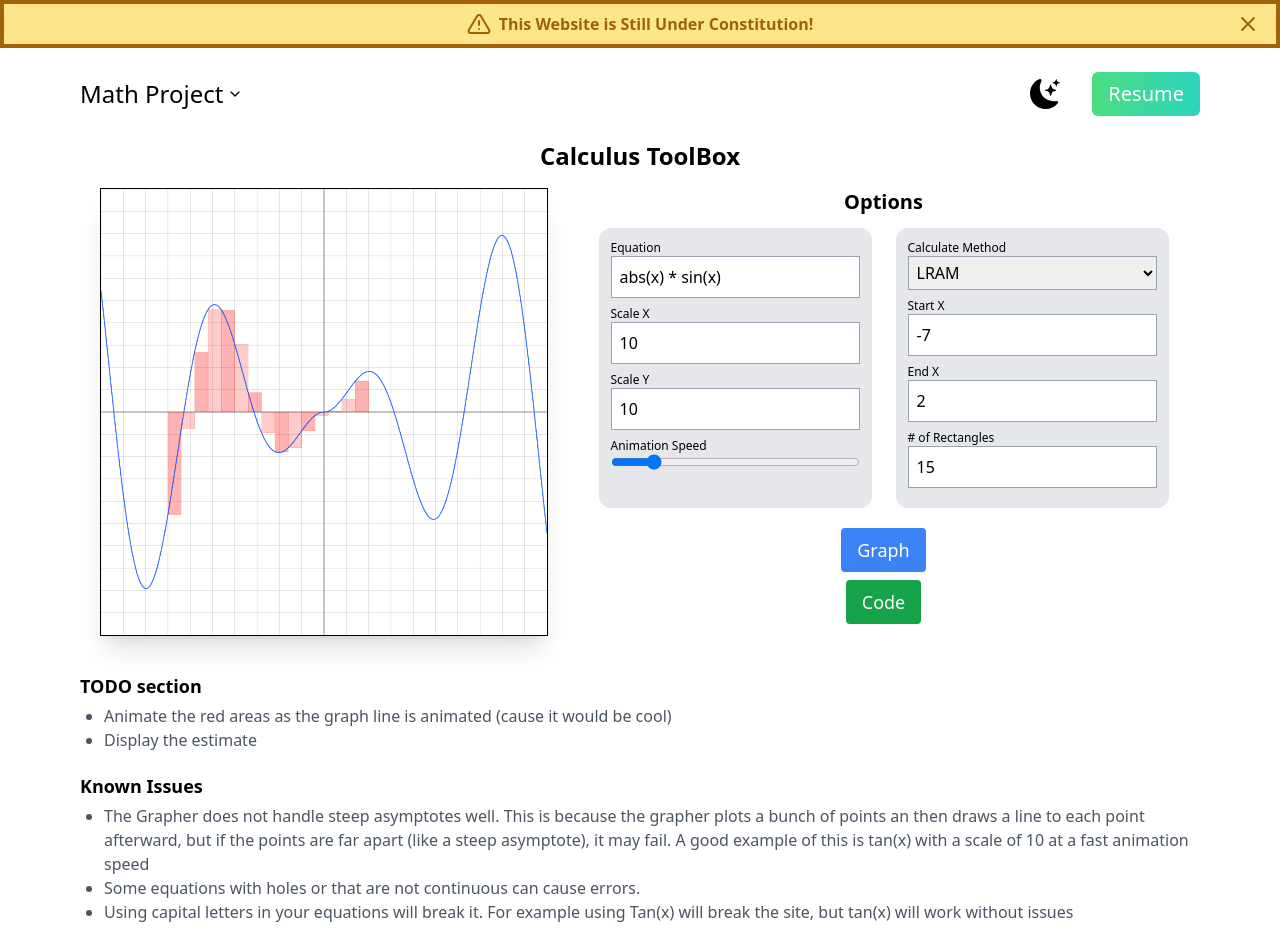
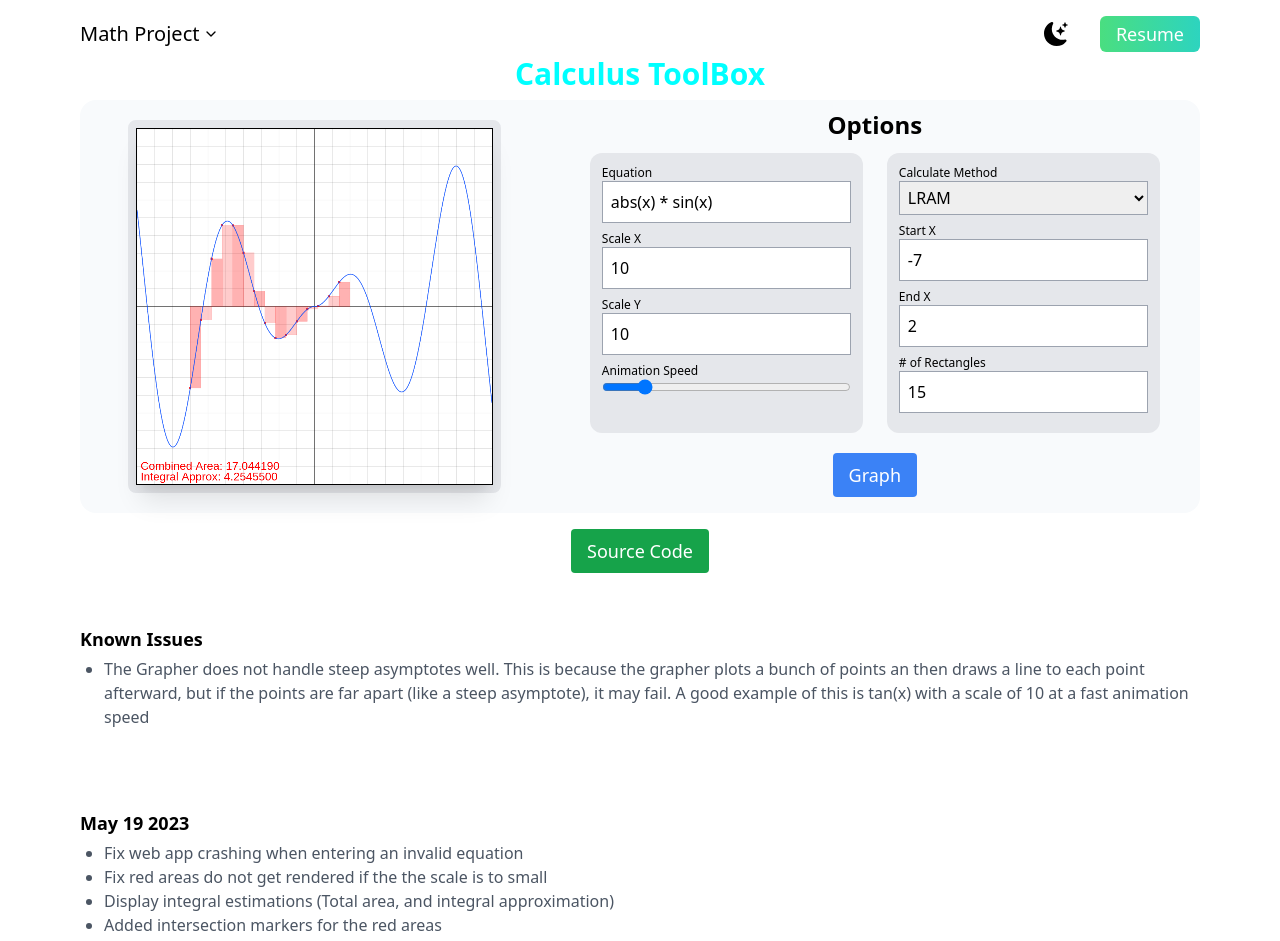
Before and after one commit to MetallicGoat/personal-portfolio, a Next.js app: page /mathproject in a window 1280 px wide. Shown: the top 941 px of the page. Built offline with nearby package versions, Linux system fonts and the light colour scheme.

Commit message:
May 19 2023

```diff
--- a/components/Graph.tsx
+++ b/components/Graph.tsx
@@ -1,5 +1,5 @@
 import React, {useEffect, useRef} from 'react';
-import {abs, evaluate} from 'mathjs';
+import {abs, evaluate, round} from 'mathjs';
 import {CalculateMethod, GraphInfo} from "@/components/utils/GraphInfo";
 
 type GraphProps = {
@@ -32,6 +32,7 @@ const Graph: React.FC<GraphProps> = ({graphInfo, version}) => {
 
         if (!ctx) return;
 
+        ctx.font = "32px Arial";
         const width = canvas.width;
         const height = canvas.height;
         const xScale = width / graphInfo.getScaleX();
@@ -135,60 +136,77 @@ const Graph: React.FC<GraphProps> = ({graphInfo, version}) => {
 
                 const stepSize = (graphInfo.endX - graphInfo.startX) / graphInfo.stepAmount;
                 let estimate = 0;
+                let estimateTotal = 0;
                 let currX = graphInfo.startX
 
                 // 3 steps
                 for (let pos = 0; pos < graphInfo.stepAmount; pos++) {
-                    if (abs(xScale * currX) > xAxis)
-                        break;
+                    const startX = currX * xScale
 
                     if (pos % 2 == 0)
                         ctx.fillStyle = "rgba(255, 0, 0, 0.3)";
                     else
                         ctx.fillStyle = "rgba(255, 0, 0, 0.2)";
 
+                    let currRectArea = 0
+
                     if (graphInfo.findAreaMethod != CalculateMethod.TRULE) {
                         let x = currX; // LRAM as fall back
+                        let offset = 0
 
                         switch (graphInfo.findAreaMethod) {
                             case CalculateMethod.LRAM:
+                                offset = 0;
                                 x = currX;
                                 break;
                             case CalculateMethod.RRAM:
+                                offset = stepSize * xScale;
                                 x = currX + stepSize;
                                 break;
                             case CalculateMethod.MRAM:
+                                offset = (stepSize / 2) * xScale
                                 x = currX + (stepSize / 2);
                                 break;
                         }
 
                         const rectY = evaluate(equation, {x: x});
 
-                        estimate += (rectY * stepSize);
+                        currRectArea = (rectY * stepSize);
 
                         // Draw the rectangle with the fill and stroke colors
-                        ctx.fillRect(xAxis + (xScale * currX), yAxis, xScale * stepSize, -(yScale * rectY));
-                        ctx.strokeRect(xAxis + (xScale * currX), yAxis, xScale * stepSize, -(yScale * rectY));
+                        ctx.fillRect(xAxis + startX, yAxis, xScale * stepSize, -(yScale * rectY));
+                        ctx.strokeRect(xAxis + startX, yAxis, xScale * stepSize, -(yScale * rectY));
+
+                        ctx.fillStyle = "rgba(255, 0, 0, .8)";
+                        ctx.fillRect(xAxis + startX + offset - 3, yAxis + -(yScale * rectY) - 3, 6, 6);
+
                     } else {
                         const startY = evaluate(equation, {x: currX});
                         const endY = evaluate(equation, {x: currX + stepSize});
 
-                        estimate += ((startY + endY) / 2) * stepSize; // Area of trapezoid
+                        currRectArea = ((startY + endY) / 2) * stepSize; // Area of trapezoid
 
                         ctx.beginPath();
-                        // TODO optimize
-                        ctx.moveTo(xAxis + (xScale * currX), yAxis); // Bottom-left point
-                        ctx.lineTo((xAxis + (xScale * currX)) + (xScale * stepSize), yAxis); // Bottom-right point
-                        ctx.lineTo((xAxis + (xScale * currX)) + (xScale * stepSize), yAxis - (yScale * endY)); // Top-right point
-                        ctx.lineTo(xAxis + (xScale * currX), yAxis - (yScale * startY)); // Top-left point
+                        ctx.moveTo(xAxis + startX, yAxis); // Bottom-left point
+                        ctx.lineTo((xAxis + startX) + (xScale * stepSize), yAxis); // Bottom-right point
+                        ctx.lineTo((xAxis + startX) + (xScale * stepSize), yAxis - (yScale * endY)); // Top-right point
+                        ctx.lineTo(xAxis + startX, yAxis - (yScale * startY)); // Top-left point
                         ctx.closePath();
                         ctx.stroke();
                         ctx.fill()
                     }
 
+                    currRectArea = round(currRectArea * 100000) / 100000
+
+                    estimateTotal += abs(currRectArea)
+                    estimate += currRectArea
+
                     currX += stepSize
                 }
-                console.log(estimate)
+
+                ctx.fillStyle = "rgb(255, 0, 0)";
+                ctx.fillText("Integral Approx: " + estimate.toPrecision(8), 10, (yAxis * 2) - 10)
+                ctx.fillText("Combined Area: " + estimateTotal.toPrecision(8), 10, (yAxis * 2) - 40)
             }
         }
 
--- a/components/Layout.tsx
+++ b/components/Layout.tsx
@@ -11,28 +11,29 @@ const Layout = ({children}: Props) => {
 
     return (
         <div>
-            <Transition
-                show={showBanner}
-                enter="transition-opacity delay-5 duration-500"
-                enterFrom="opacity-0"
-                enterTo="opacity-100"
-                leave="transition-opacity duration-500"
-                leaveFrom="opacity-100"
-                leaveTo="opacity-0"
-            >
+            {/*TODO Per page rendering*/}
+            {/*<Transition*/}
+            {/*    show={showBanner}*/}
+            {/*    enter="transition-opacity delay-5 duration-500"*/}
+            {/*    enterFrom="opacity-0"*/}
+            {/*    enterTo="opacity-100"*/}
+            {/*    leave="transition-opacity duration-500"*/}
+            {/*    leaveFrom="opacity-100"*/}
+            {/*    leaveTo="opacity-0"*/}
+            {/*>*/}
 
-                <div className="border-4 border-yellow-700 bg-amber-200 p-2 flex items-center text-dark flex justify-center">
-                    <FiAlertTriangle className="text-2xl mr-2 text-yellow-700"/>
-                    <h1 className="text-yellow-700 font-bold">This Website is Still Under Constitution!</h1>
+            {/*    <div className="border-4 border-yellow-700 bg-amber-200 p-2 flex items-center text-dark justify-center">*/}
+            {/*        <FiAlertTriangle className="text-2xl mr-2 text-yellow-700"/>*/}
+            {/*        <h1 className="text-yellow-700 font-bold">This Website is Still Under Construction!</h1>*/}
 
-                    <button
-                        className="absolute pl-5 right-5 text-2xl text-yellow-700"
-                        onClick={() => setShowBanner(false)}
-                    >
-                        <FiX/>
-                    </button>
-                </div>
-            </Transition>
+            {/*        <button*/}
+            {/*            className="absolute pl-5 right-5 text-2xl text-yellow-700"*/}
+            {/*            onClick={() => setShowBanner(false)}*/}
+            {/*        >*/}
+            {/*            <FiX/>*/}
+            {/*        </button>*/}
+            {/*    </div>*/}
+            {/*</Transition>*/}
             {children}
         </div>
     );
--- a/components/ProjectsSection.tsx
+++ b/components/ProjectsSection.tsx
@@ -299,6 +299,11 @@ function Progress() {
                 and to document my learning of web development.
             </p>
 
+            <ProgressCard date="May 19 2023" changes={[
+                "Nerfed NavBar Size",
+                "Removed under construction banner"
+            ]}/>
+
             <ProgressCard date="April 13 2023" changes={[
                 "Improved NavBar styling",
             ]}/>
--- a/components/utils/NavBar.tsx
+++ b/components/utils/NavBar.tsx
@@ -53,14 +53,14 @@ const NavBar: React.FC<NavBarProps> = ({darkMode, setDarkMode, currentPath}) =>
 
     return (
         <motion.nav
-            className="py-6 flex justify-between"
+            className="pt-4 pb-1 flex justify-between"
             initial={{opacity: 0}}
             animate={{opacity: 1}}
             transition={{duration: .3}}
         >
             <div className="relative inline-block text-left" ref={dropdownRef}>
                 <button
-                    className="flex h-full items-center justify-center space-x-1 text-md sm:text-xl lg:text-2xl dark:text-white focus:outline-none"
+                    className="flex h-full items-center justify-center space-x-1 text-md sm:text-xl dark:text-white focus:outline-none"
                     onClick={() => setDropdownOpen(!dropdownOpen)}
                 >
                     <span>{getCurrentPageName()}</span>
@@ -92,13 +92,13 @@ const NavBar: React.FC<NavBarProps> = ({darkMode, setDarkMode, currentPath}) =>
                 <li>
                     <BsFillMoonStarsFill
                         onClick={() => setDarkMode(!darkMode)}
-                        className="cursor-pointer text-xl sm:text-2xl lg:text-3xl dark:text-white"
+                        className="cursor-pointer text-xl sm:text-2xl dark:text-white"
                     />
                 </li>
 
                 <li>
                     <button
-                        className="bg-gradient-to-r from-green-400 to-teal-400 text-white px-2 sm:px-4 py-2 rounded-md ml-4 sm:ml-8 lg:text-xl"
+                        className="bg-gradient-to-r from-green-400 to-teal-400 text-white px-2 sm:px-4 py-1 rounded-md ml-4 sm:ml-8 lg:text-lg"
                         onClick={openResume}
                     >
                         Resume
--- a/pages/index.tsx
+++ b/pages/index.tsx
@@ -1,7 +1,7 @@
 import Image from "next/image";
 
 import {BsDiscord, BsGithub, BsInstagram} from 'react-icons/bs';
-import {FunctionComponent, useState} from "react";
+import {FunctionComponent} from "react";
 import {motion} from 'framer-motion';
 import ProjectsSection from "@/components/ProjectsSection";
 import {InteractiveImage} from "@/components/utils/InteractiveImage";
--- a/pages/mathproject.tsx
+++ b/pages/mathproject.tsx
@@ -53,34 +53,20 @@ const MathProjectPage: NextPage = () => {
 
     return (
         <div className="w-full">
-            <h1 className="text-2xl mb-4 font-bold text-center dark:text-white">Calculus ToolBox</h1>
-            <div className="flex flex-col items-center lg:items-start lg:flex-row lg:justify-around">
-                <div className="px-5 xs:px-10 md:px-0 w-full sm:w-5/6 md:w-1/2 xl:w-2/5">
+            <h1 className="text-2xl sm:text-3xl mb-2 font-bold text-center animated-text-color">Calculus ToolBox</h1>
+            <div className="flex flex-col items-center  lg:flex-row lg:justify-around bg-slate-50 dark:bg-gray-800 rounded-2xl">
+                <div className="w-5/6 md:w-2/3 lg:w-2/5 xl:w-1/3 my-5 lg:m-5 border-gray-200 dark:border-gray-500 border-8 rounded-lg">
                     <Graph
                         graphInfo={graphInfo}
                         version={version}
                     />
                 </div>
 
-                <div className="p-4 md:p-0">
-                    <h1 className="text-xl text-center font-bold dark:text-white">Options</h1>
+                <div className="p-4 lg:p-0">
+                    <h1 className="text-xl xl:text-2xl text-center font-bold dark:text-white">Options</h1>
 
                     <div className="flex flex-col sm:flex-row">
-                        <div className="bg-gray-200 p-3 m-3 rounded-xl dark:bg-gray-700">
-
-                            {/*<h1 className={titleClassNames}>Scale</h1>*/}
-                            {/*<div className="w-full mb-2">*/}
-                            {/*    <select*/}
-                            {/*        value={equationType}*/}
-                            {/*        onChange={(e) => {*/}
-                            {/*            setEquationType(e.target.value);*/}
-                            {/*        }}*/}
-                            {/*        className="border border-gray-400 p-1 w-full"*/}
-                            {/*    >*/}
-                            {/*        <option value="Function">Any Function</option>*/}
-                            {/*        <option value="Quad">Quadratic (more features)</option>*/}
-                            {/*    </select>*/}
-                            {/*</div>*/}
+                        <div className="bg-gray-200 p-3 m-3 rounded-xl dark:bg-gray-500">
 
                             <h1 className={titleClassNames}>Equation</h1>
                             <input
@@ -124,7 +110,7 @@ const MathProjectPage: NextPage = () => {
                             </div>
                         </div>
 
-                        <div className="bg-gray-200 p-3 m-3 rounded-xl dark:bg-gray-700">
+                        <div className="bg-gray-200 p-3 m-3 rounded-xl dark:bg-gray-500">
                             <h1 className={titleClassNames}>Calculate Method</h1>
                             <div className="w-full mb-2">
                                 <select
@@ -162,7 +148,7 @@ const MathProjectPage: NextPage = () => {
                             <input
                                 className="border border-gray-400 p-2 mb-2 w-full"
                                 type="number"
-                                placeholder="# of rectangles"
+                                placeholder="# of rectangles or tapizoids"
                                 value={graphInfo.stepAmount}
                                 onChange={(event) => graphInfo.setStepAmount(parseFloat(event.target.value))}
                             />
@@ -170,45 +156,45 @@ const MathProjectPage: NextPage = () => {
                     </div>
 
                     {issue && (
-                        <div className="w-3/4 text-red-600 mb-3 text-center mx-auto">FAILED TO GRAPH: Check to make sure your equation is valid! It is case sensitive!</div>
+                        <div className="w-3/4 text-red-600 mb-3 text-center mx-auto">FAILED TO GRAPH: Check to make sure
+                            your equation is valid! It is case sensitive!</div>
                     )}
 
                     <button className="flex mx-auto bg-blue-500 text-white text-lg px-4 py-2 rounded m-2"
                             onClick={handleGraph}>
                         Graph
                     </button>
-                    <a href="https://github.com/MetallicGoat/personal-portfolio" target="_blank" className="w-min flex mx-auto bg-green-600 text-white text-lg px-4 py-2 rounded m-2"
-                            onClick={handleGraph} rel="noreferrer">
-                        Code
-                    </a>
                 </div>
             </div>
 
+            <div className="flex justify-center">
+                <a href="https://github.com/MetallicGoat/personal-portfolio" target="_blank"
+                   className="text-center bg-green-600 text-white text-lg px-4 py-2 rounded m-4"
+                   onClick={handleGraph} rel="noreferrer">
+                    Source Code
+                </a>
+            </div>
+
             <br/>
-
-            <ProgressCard date="TODO section" changes={[
-                "Animate the red areas as the graph line is animated (cause it would be cool)",
-                "Display the estimate"
-            ]}/>
-
             <ProgressCard date="Known Issues" changes={[
                 "The Grapher does not handle steep asymptotes well. This is because the grapher plots a bunch of points an then draws a line to each point afterward, but if the points are far apart (like a steep asymptote), it may fail. A good example of this is tan(x) with a scale of 10 at a fast animation speed",
-                "Some equations with holes or that are not continuous can cause errors.",
-                "Using capital letters in your equations will break it. For example using Tan(x) will break the site, but tan(x) will work without issues",
             ]}/>
 
             <br/>
             <br/>
 
             <ProgressCard date="May 19 2023" changes={[
-                "Fix web app crashing when entering invalid equation",
+                "Fix web app crashing when entering an invalid equation",
+                "Fix red areas do not get rendered if the the scale is to small",
+                "Display integral estimations (Total area, and integral approximation)",
+                "Added intersection markers for the red areas",
+                "Huge styling improvements"
             ]}/>
             <ProgressCard date="May 18 2023" changes={[
                 "Remove the specific quadratic formula mode, as it can be handled by the regular equation type anyway",
                 "Use LRAM by default (instead of having it disabled)",
                 "Misc changes to labels",
-                "Add Source code link",
-                "Added TODO"
+                "Add Source code link"
             ]}/>
             <ProgressCard date="April 13 2023" changes={[
                 "Fixed XScale and YScale do the same thing",
--- a/tailwind.config.js
+++ b/tailwind.config.js
@@ -9,7 +9,7 @@ module.exports = {
         extend: {
             fontSize: {
 
-            }
+            },
         },
         screens: {
             'xs': '500px',
```
